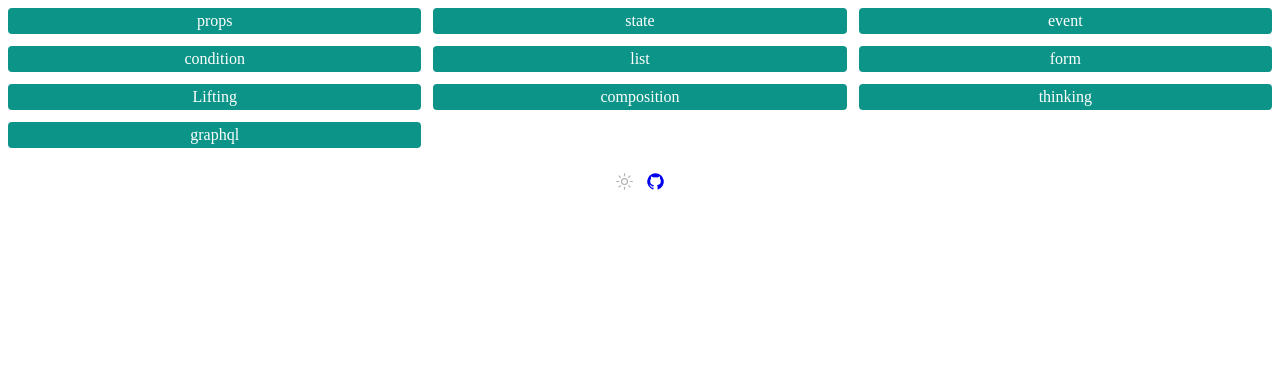
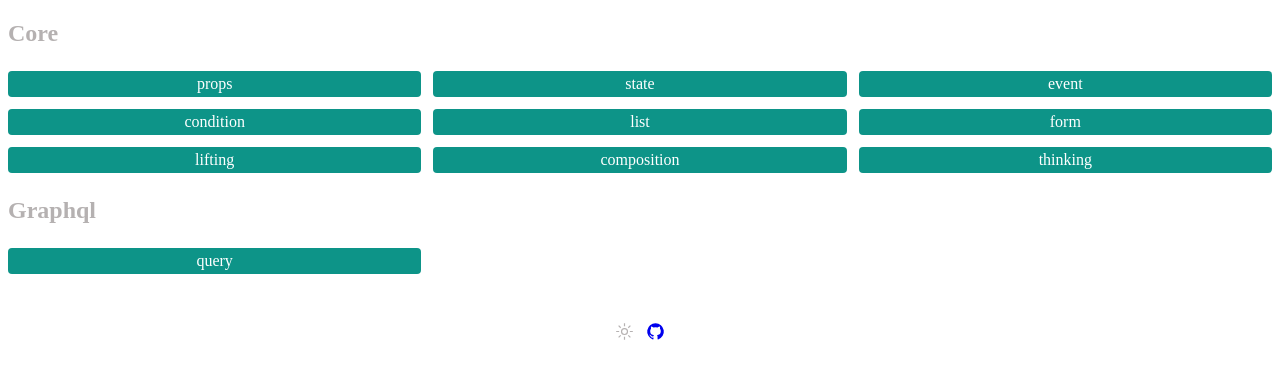
Before and after one commit to tisou1/insistence, a React (Vite) app in the folder packages/react-site/: page / in a window 1280 px wide. Shown: the top 378 px of the page. Built offline with nearby package versions, Linux system fonts and the light colour scheme.

Commit message:
refactor(pages): files

```diff
--- a/packages/react-site/src/main.tsx
+++ b/packages/react-site/src/main.tsx
@@ -33,7 +33,7 @@ const root = ReactDOM.createRoot(document.querySelector('#root')!)
 
 const App = () => {
   return (
-    <Suspense>
+    <Suspense fallback={<div style={{color: 'red'}}>Loading...</div>}>
       {useRoutes(routes)}
       <Footer />
     </Suspense>
--- a/packages/react-site/src/pages/index.tsx
+++ b/packages/react-site/src/pages/index.tsx
@@ -1,6 +1,23 @@
 import React,{ useState } from 'react'
 import { useNavigate, Link } from 'react-router-dom'
 import { useDark } from '../hooks'
+
+
+const CORE_LINKS = [
+  { to:'/core/props', title: 'props'},
+  { to:'/core/state', title: 'state'},
+  { to:'/core/event', title: 'event'},
+  { to:'/core/condition', title: 'condition'},
+  { to:'/core/list', title: 'list'},
+  { to:'/core/form', title: 'form'},
+  { to:'/core/lifting', title: 'lifting'},
+  { to:'/core/composition', title: 'composition'},
+  { to:'/core/thinking', title: 'thinking'},
+]
+
+const GRAPHQL_LINKS = [
+  { to:'/graphql/query', title: 'query'},
+]
 
 function Index() {
   const [value, setValue] = useState('')
@@ -11,21 +28,47 @@ function Index() {
       navigate(`/hello/${encodeURIComponent(value)}`)
   }
   return (
-      <section className='grid gap-3 grid-cols-3 text-center'>
-        <Link to="/props" className='btn underline-transparent'>props</Link>
-        <Link to="/state" className='btn underline-transparent'>state</Link>
-        <Link to="/event" className='btn underline-transparent'>event</Link>
-        <Link to="/condition" className='btn underline-transparent'>condition</Link>
-        <Link to="/list" className='btn underline-transparent'>list</Link>
-        <Link to="/form" className='btn underline-transparent'>form</Link>
-        <Link to="/lifting" className='btn underline-transparent'>Lifting</Link>
-        <Link to="/composition" className='btn underline-transparent'>composition</Link>
-        <Link to="/thinking" className='btn underline-transparent'>thinking</Link>
-        <Link to="/graphql" className='btn underline-transparent'>graphql</Link>
+      <main className=''>
+        <WrapContainer title='Core'>
+          {
+            CORE_LINKS.map(({ to, title }) => (
+              <Link key={to} to={to} className='btn underline-transparent'>{title}</Link>
+            ))
+          }
+        </WrapContainer>
 
+        <WrapContainer title='Graphql'>
+         {
+            GRAPHQL_LINKS.map(({ to, title }) => (
+              <Link key={to} to={to} className='btn underline-transparent'>{title}</Link>
+            ))
+         }
+        </WrapContainer>
 
-      </section>
+      </main>
   )
 }
 
+type WrapProps = {
+  className?: string
+  title?: string
+  children?: React.ReactNode
+}
+
+function WrapContainer(props: WrapProps) {
+  const {
+      className,
+      title = '这人很懒,标题都不设置(*￣rǒ￣)',
+      children } = props
+  return (
+    <section className={`wrapContainer ${className}`}>
+      <h2>{title}</h2>
+      <div className='my-6 grid gap-3 grid-cols-3 text-center'>
+        { children }
+      </div>
+    </section>
+  )
+}
+
+
 export default Index
```
Also changed, not shown: packages/react-site/src/pages/core/Lifting/index.tsx (renamed from packages/react-site/src/pages/Lifting/index.tsx), packages/react-site/src/pages/core/composition/index.tsx (renamed from packages/react-site/src/pages/composition/index.tsx), packages/react-site/src/pages/core/condition/index.tsx (renamed from packages/react-site/src/pages/condition/index.tsx), packages/react-site/src/pages/core/event/index.tsx (renamed from packages/react-site/src/pages/event/index.tsx), packages/react-site/src/pages/core/form/index.tsx (renamed from packages/react-site/src/pages/form/index.tsx), packages/react-site/src/pages/core/list/index.tsx (renamed from packages/react-site/src/pages/list/index.tsx), packages/react-site/src/pages/core/props/index.tsx (renamed from packages/react-site/src/pages/props/index.tsx), packages/react-site/src/pages/core/state/index.tsx (renamed from packages/react-site/src/pages/state/index.tsx).
